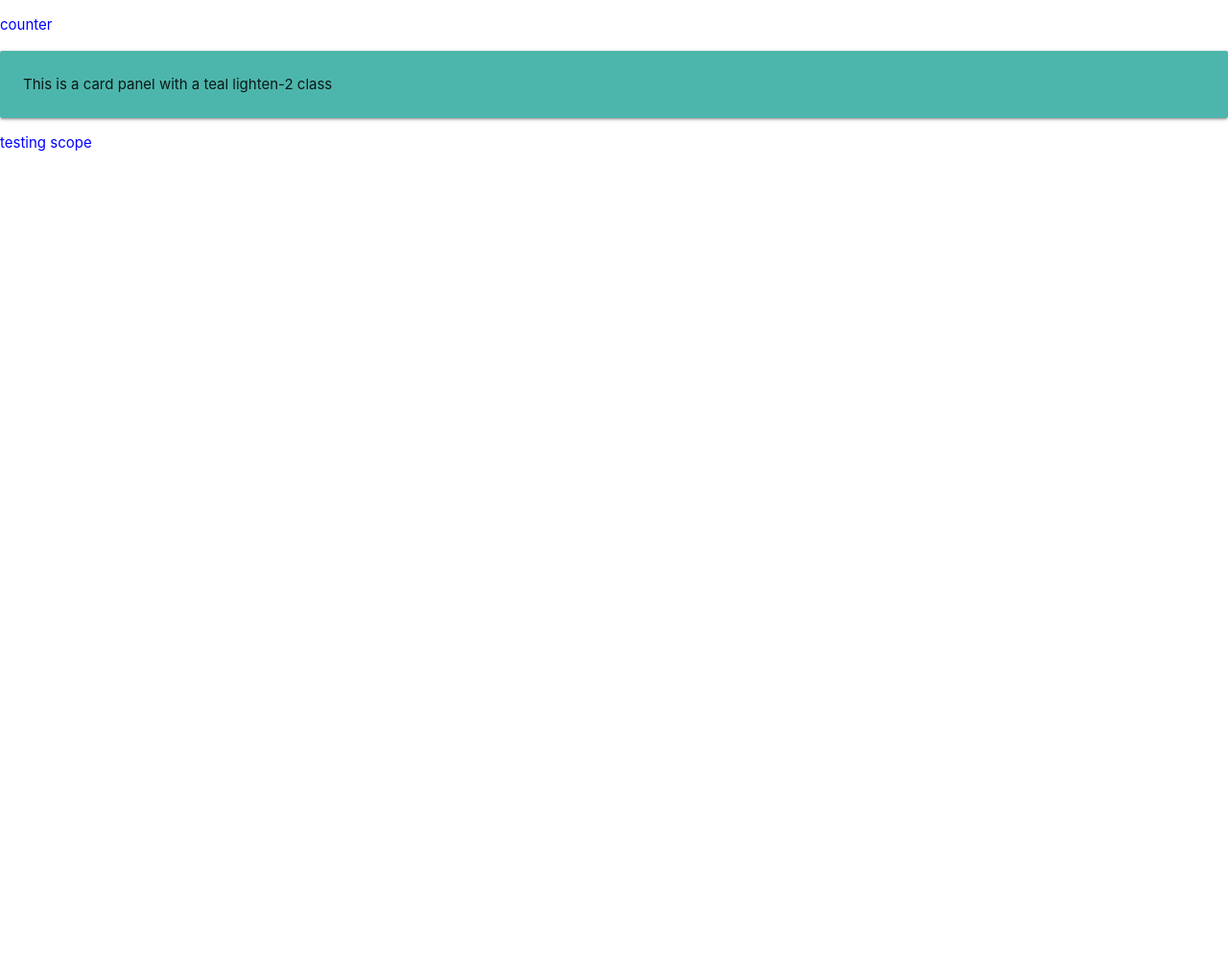
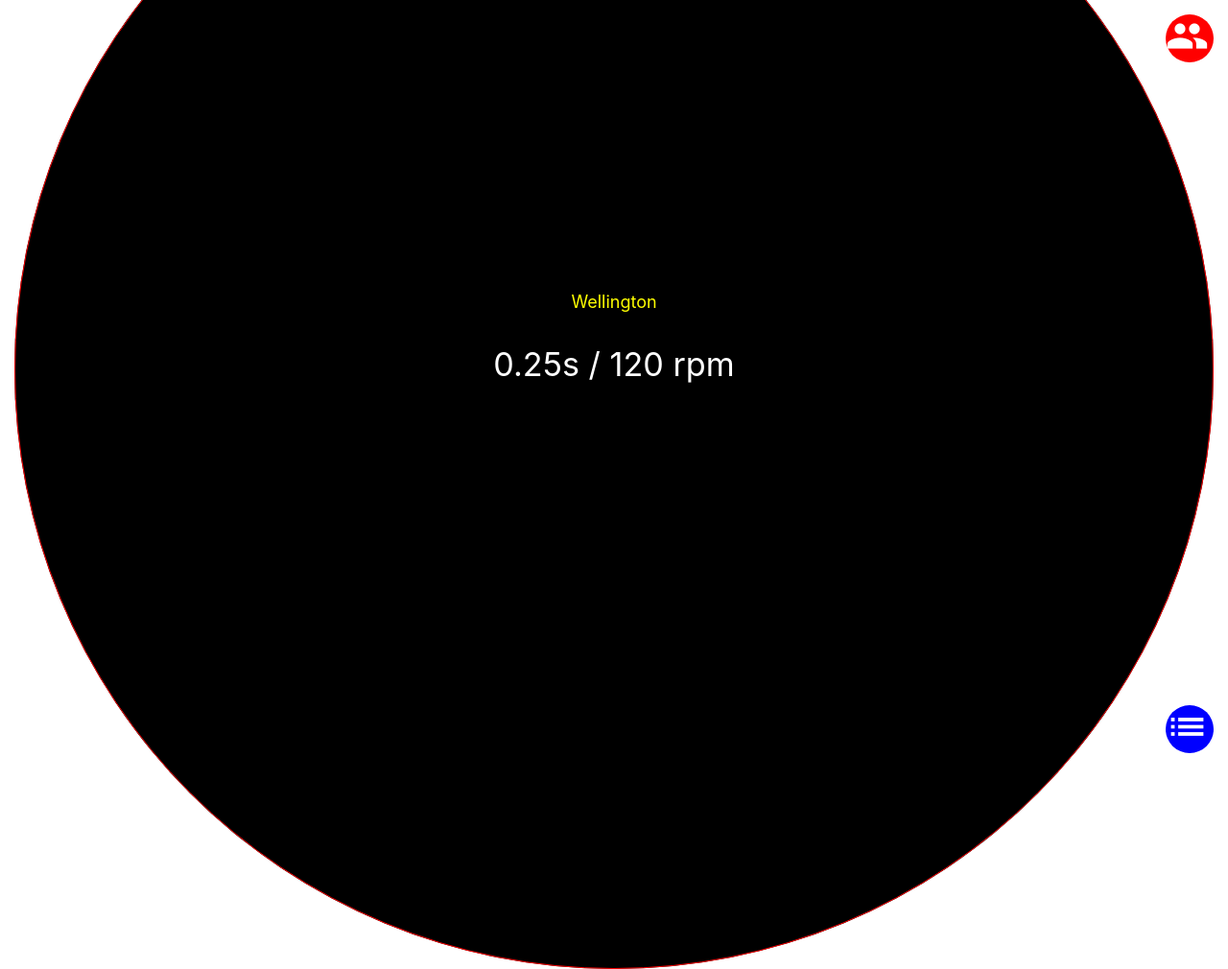
Before and after one commit to JohnDHamm/cadence, a website: page index.html in a window 1280 px wide. Shown: the whole page at 96% size. Before the commit the page ends 800 px from the top, so only its background shows below. Drawn offline with nearby package versions, Linux system fonts and the light colour scheme; some packages are replaced by stand-ins of ours; a script that the page names is missing.

Commit message:
layout of main screen

```diff
--- a/app/controllers/CounterCtrl.js
+++ b/app/controllers/CounterCtrl.js
@@ -2,8 +2,12 @@
 
 app.controller("CounterCtrl", function($scope, CounterFactory, $location){
 
-	$scope.test = "testing scope";
-	console.log("ctrl working");
+	$scope.currentAthlete = "Wellington"
+	$scope.readout = "0.25s / 120 rpm";
+
+	$scope.clicked = () => {
+		console.log("clicked!");
+	}
 
 
 });
--- a/partials/counter.html
+++ b/partials/counter.html
@@ -1,7 +1,39 @@
 
-<div>
-	<p>counter</p>
-	<div class="card-panel teal lighten-2">This is a card panel with a teal lighten-2 class</div>
-	<p>{{test}}</p>
+<div id="wholeScreen">
+
+	<div id="groupDiv" class="">
+		<span class="center-align">
+			<i class="material-icons groupIcon">group</i>
+		</span>
+	</div>
+
+
+	<div id="counterDiv" ng-click="clicked()">
+	</div>
+
+
+
+	<div id="athleteName">
+		<p class="name center-align">{{currentAthlete}}</p>
+	</div>
+
+	<div id="cadenceValues">
+		<h4 class="readout center-align">{{readout}}</h4>
+	</div>
+
+
+
+	<div id="counterDivBG">
+	</div>
+
+	<div id="resultsDiv" class="">
+		<span class="center-align">
+			<i class="material-icons groupIcon">list</i>
+		</span>
+	</div>
+
+
+
+
 
 </div>
--- a/styles/main.css
+++ b/styles/main.css
@@ -1,3 +1,80 @@
-p {
-	color: blue;
+#wholeScreen {
+	/*border: 1px gray solid;*/
+	width: calc(100vw - 20px);
+	height: calc(100vh - 20px);
+	position: relative;
+	margin: 10px;
 }
+
+#groupDiv {
+	position: absolute;
+	top: 5px;
+	right: 5px;
+	background: red;
+	width: 50px;
+	height: 50px;
+	border-radius: 50%
+}
+
+.groupIcon {
+	color: white;
+	text-align: center;
+	font-size: 3rem;
+}
+
+#counterDivBG {
+	position: absolute;
+	top: calc(50% - 50vw);
+	left: 5px;
+	background: black;
+	width: calc(100vw - 30px);
+	height: calc(100vw - 30px);
+	border-radius: 50%;
+	z-index: -1;
+}
+
+#counterDiv {
+	position: absolute;
+	top: calc(50% - 50vw);
+	left: 5px;
+	background: transparent;
+	border: 1px red solid;
+	width: calc(100vw - 30px);
+	height: calc(100vw - 30px);
+	border-radius: 50%;
+	z-index: 8;
+}
+
+#cadenceValues {
+	position: absolute;
+	top: 45%;
+	left: 0;
+	width: 100%;
+}
+
+h4.readout {
+	margin: 0;
+	color: #fff;
+}
+
+#athleteName {
+	position: absolute;
+	top: 35%;
+	left: 0;
+	width: 100%;
+}
+
+p.name {
+	color: yellow;
+	font-size: 1.2rem;
+}
+
+#resultsDiv {
+	position: absolute;
+	bottom: 5px;
+	right: 5px;
+	background: blue;
+	width: 50px;
+	height: 50px;
+	border-radius: 50%
+}
```
